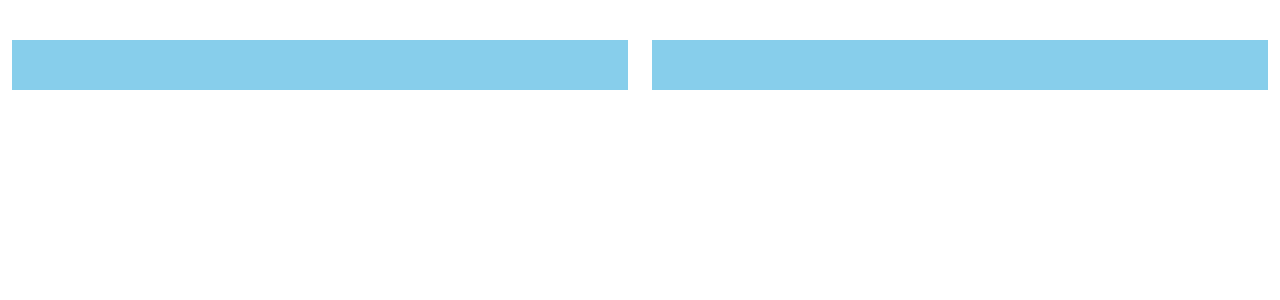
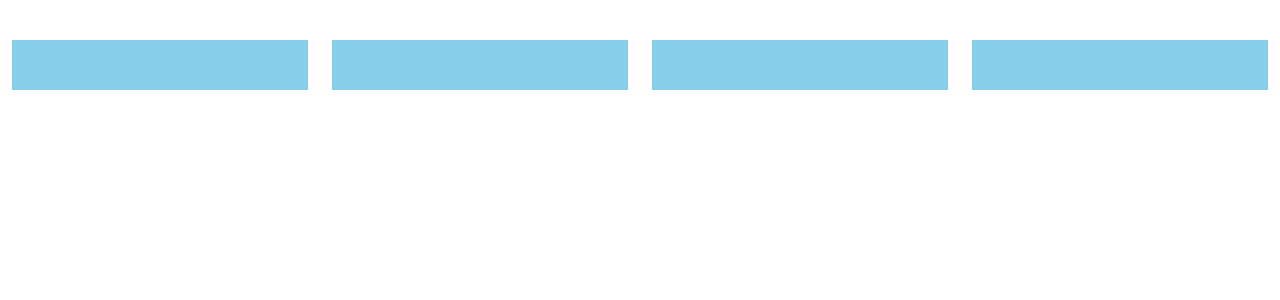
Before and after one commit to Primus46/GenreGauger, a PHP site: page /FavoritesPage.php in a window 1280 px wide. Shown: the part 74-374 px from the top of the page. Run offline with PHP 8.4, Linux system fonts and the light colour scheme.

Commit message:
pages navagation test

```diff
--- a/Favorites_Page/FavoritesPage.php
+++ b/Favorites_Page/FavoritesPage.php
@@ -15,6 +15,12 @@
                 <div class="col">
                     <div class="box"></div>
                 </div>
+                <div class="col">
+                    <div class="box"></div>
+                </div>
+                <div class="col">
+                    <div class="box"></div>
+                </div>
             </div>
         </div>
     </body>
--- a/LeaderBoard_Page/LeaderboardPage.php
+++ b/LeaderBoard_Page/LeaderboardPage.php
@@ -15,6 +15,9 @@
                 <div class="col">
                     <div class="box"></div>
                 </div>
+                <div class="col">
+                    <div class="box"></div>
+                </div>
             </div>
         </div>
     </body>
--- a/Reviews_Page/ReviewsPage.php
+++ b/Reviews_Page/ReviewsPage.php
@@ -12,9 +12,6 @@
                 <div class="col">
                     <div class="box"></div>
                 </div>
-                <div class="col">
-                    <div class="box"></div>
-                </div>
             </div>
         </div>
     </body>
```
